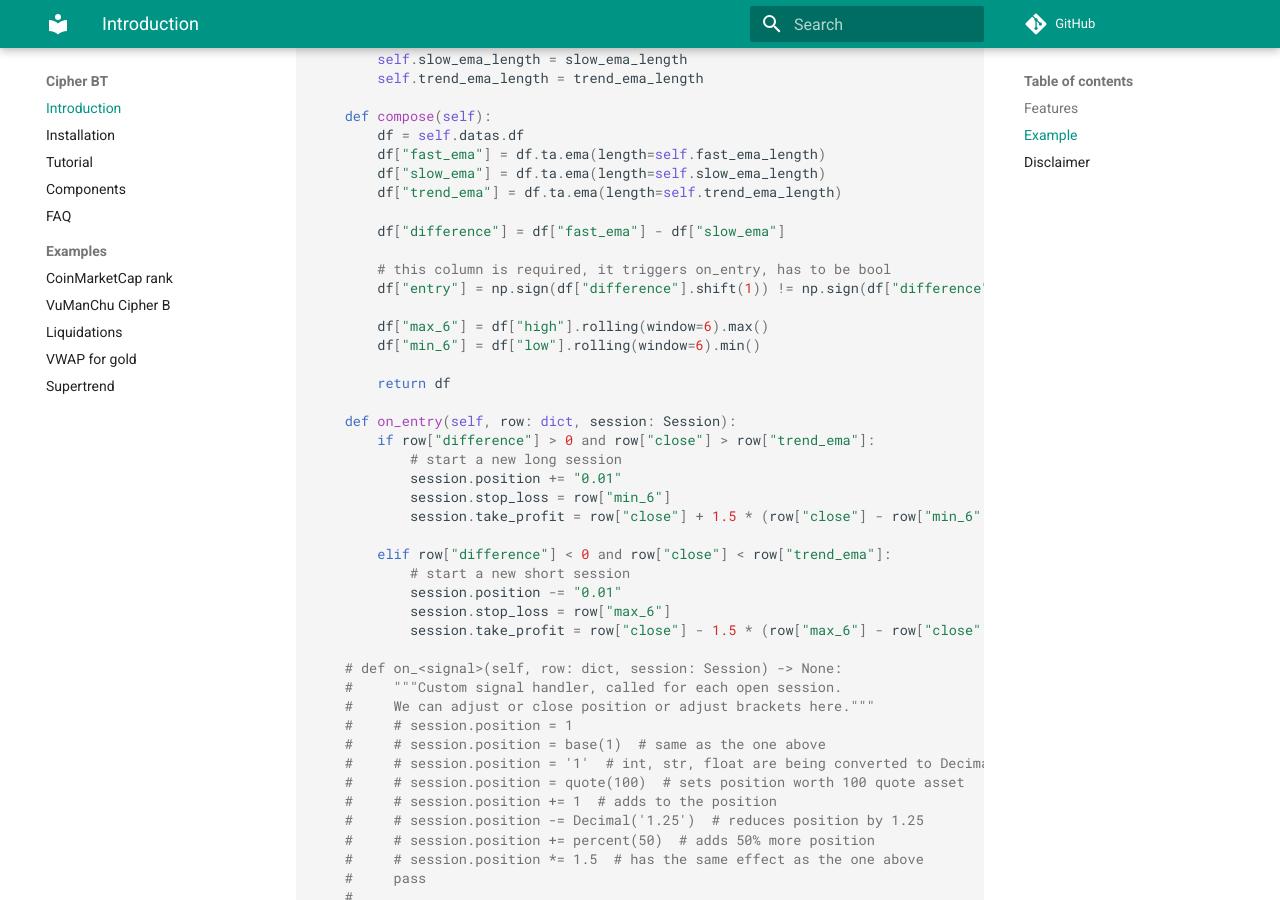
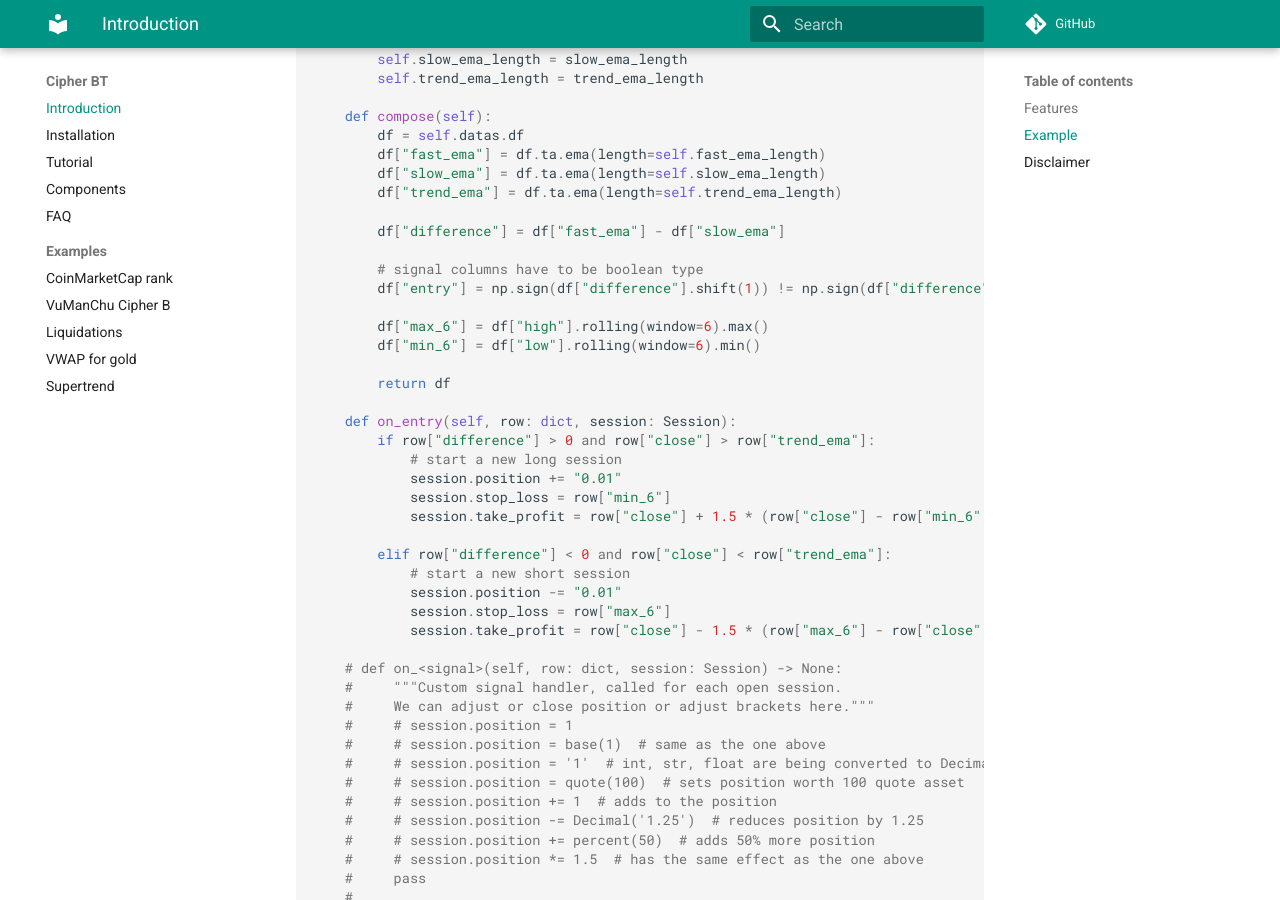
Before and after one commit to nanvel/cipher-bt, an MkDocs documentation site: the page built from docs/index.md, in a window 1280 px wide and 900 px high, scrolled down 1154 px. Built offline with MkDocs 1.6.1 and Material for MkDocs 9.7.7, drawn with Linux system fonts in a browser that asks for light colours; comment, search, counter and statistics services are not loaded.

```diff
--- a/docs/index.md
+++ b/docs/index.md
@@ -53,7 +53,7 @@ class EmaCrossoverStrategy(Strategy):
 
         df["difference"] = df["fast_ema"] - df["slow_ema"]
 
-        # this column is required, it triggers on_entry, has to be bool
+        # signal columns have to be boolean type
         df["entry"] = np.sign(df["difference"].shift(1)) != np.sign(df["difference"])
 
         df["max_6"] = df["high"].rolling(window=6).max()
```
Also changed, not shown: README.md (+1 -1 lines).
